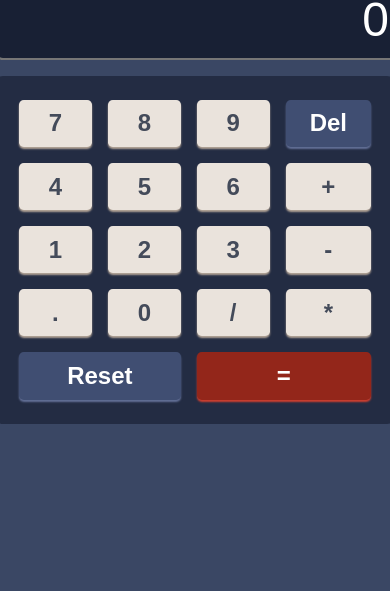
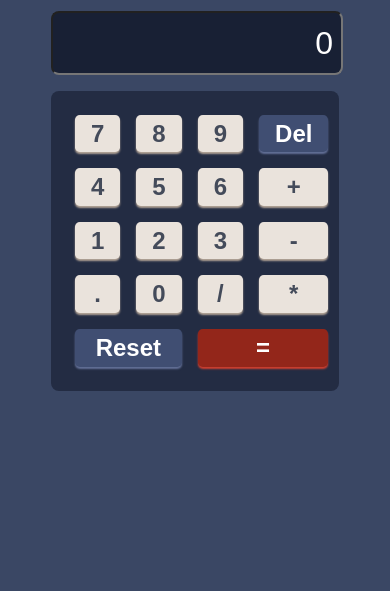
Before and after one commit to kemichris/calculator-app-main, a plain HTML site: page index.html in a window 390 px wide. Shown: the part 269-860 px from the top of the page. Drawn offline with Linux system fonts and the light colour scheme.

Commit message:
media quary

```diff
--- a/style.css
+++ b/style.css
@@ -75,13 +75,11 @@
     text-align: end;
     border-radius: 0.5rem;
     width: 24rem;
- }
-
- .display-section {
     font-size: 3rem;
     color: white;
     margin: 0;
  }
+
  /* end of styling for the screen section  */
 
  /* syling for the button section  */
@@ -140,6 +138,19 @@
 }
 
 /* styling for other screen size */
-/* @media (max-width: 400px ) {
+@media (max-width: 400px ) {
+   .calculator-container {
+      width: 18rem;
+   }
 
-} */
+   .display-section {
+      padding: 0.7rem 0.5rem;
+      text-align: end;
+      width: 17rem;
+      font-size: 2rem;
+   }
+
+   .btn {
+      padding: 0.3rem 1rem;
+   }
+}
```
